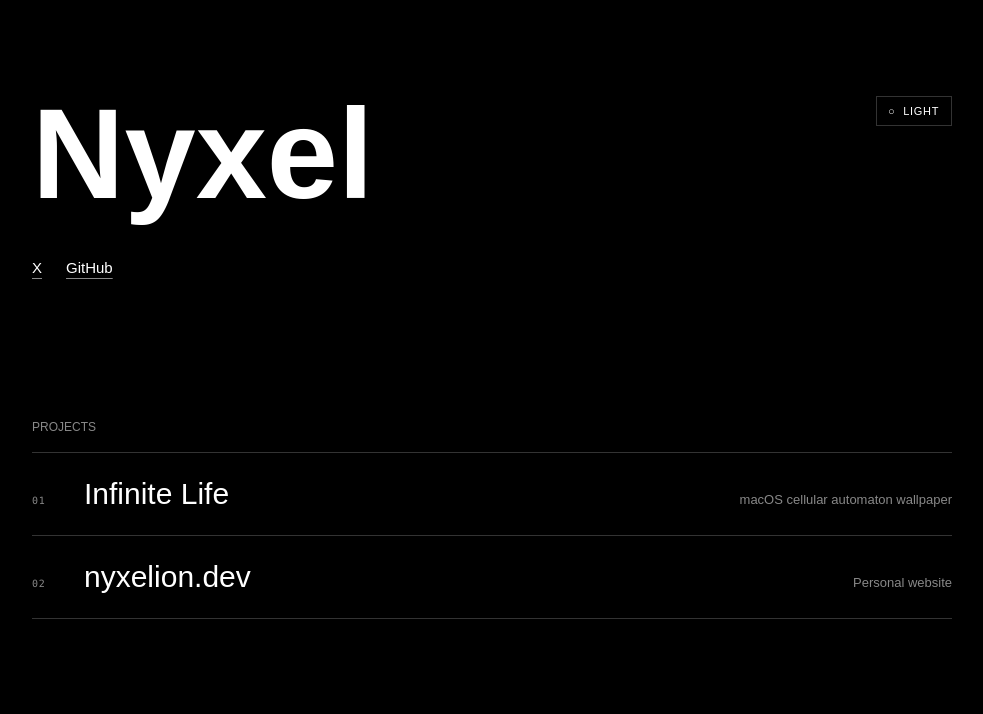
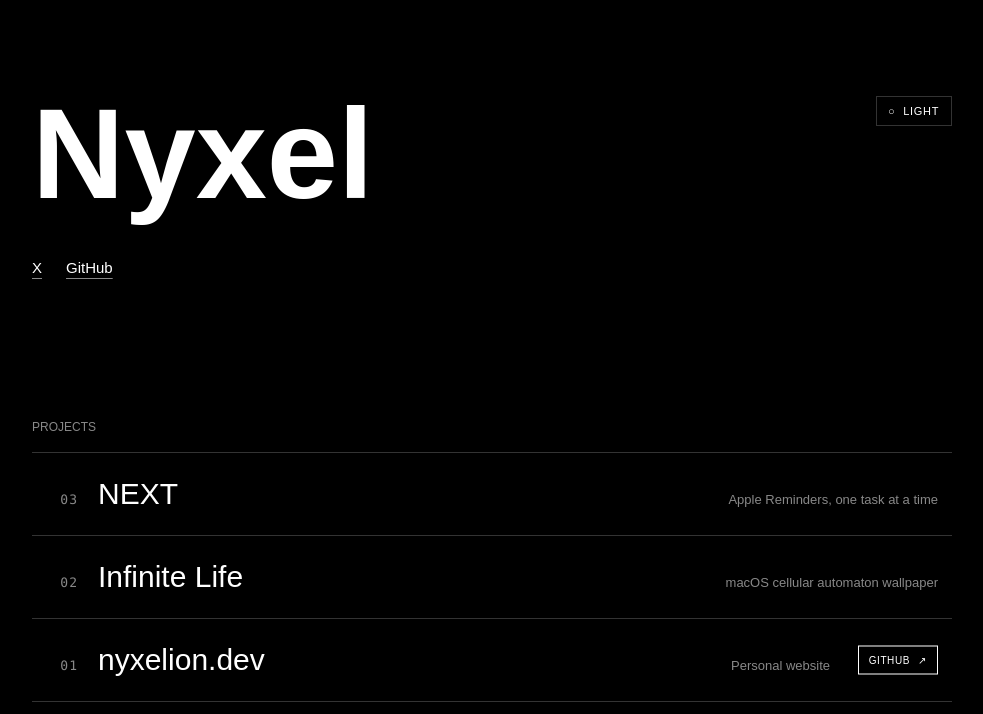
Before and after one commit to Nyxeli0n/nyxel-site, a Next.js app: page / in a window 1280 px wide. Shown: the top 714 px of the page, without its empty margins (148-1131 px from the left). Built offline with nearby package versions, Linux system fonts and the light colour scheme.

Commit message:
Project一覧とサイトアイコンを更新

```diff
--- a/app/globals.css
+++ b/app/globals.css
@@ -118,40 +118,43 @@ ul {
   list-style: none;
 }
 
-li {
+.project-card {
+  position: relative;
   border-bottom: 1px solid var(--line);
-  transition: opacity 220ms ease, filter 220ms ease;
+  transition: background-color 220ms ease, color 220ms ease,
+    opacity 220ms ease, filter 220ms ease, transform 220ms ease;
 }
 
-li a {
+.project-link {
   display: grid;
   grid-template-columns: 32px minmax(0, 1fr) auto;
   align-items: baseline;
   gap: 20px;
-  margin: 0 -14px;
   padding: 24px 14px;
-  transition: background-color 220ms ease, color 220ms ease,
-    transform 220ms ease;
 }
 
-li a:hover,
-li a:focus-visible {
+.project-card:has(.project-source) .project-link {
+  padding-right: 122px;
+}
+
+.project-card:hover,
+.project-card:focus-within {
   background: var(--foreground);
   color: var(--background);
   transform: translateX(4px);
 }
 
-ul:has(li a:hover) li:not(:has(a:hover)),
-ul:has(li a:focus-visible) li:not(:has(a:focus-visible)) {
+ul:has(.project-card:hover) .project-card:not(:hover),
+ul:has(.project-card:focus-within) .project-card:not(:focus-within) {
   opacity: 0.2;
   filter: grayscale(1);
 }
 
-li span {
+.project-link > span {
   font-size: clamp(20px, 3vw, 30px);
 }
 
-li small {
+.project-link small {
   color: var(--muted);
   font-size: 13px;
   text-align: right;
@@ -165,8 +168,34 @@ li small {
   text-align: left;
 }
 
-li a:hover small,
-li a:focus-visible small {
+.project-card:hover .project-link small,
+.project-card:focus-within .project-link small {
+  color: var(--background);
+}
+
+.project-source {
+  position: absolute;
+  z-index: 2;
+  top: 50%;
+  right: 14px;
+  display: inline-flex;
+  align-items: center;
+  gap: 8px;
+  padding: 8px 10px;
+  border: 1px solid var(--foreground);
+  background: var(--background);
+  color: var(--foreground);
+  font-size: 10px;
+  letter-spacing: 0.06em;
+  text-transform: uppercase;
+  transform: translateY(-50%);
+  transition: background-color 180ms ease, color 180ms ease,
+    opacity 180ms ease;
+}
+
+.project-source:hover,
+.project-source:focus-visible {
+  background: var(--foreground);
   color: var(--background);
 }
 
@@ -186,15 +215,24 @@ button:focus-visible {
     margin-top: 100px;
   }
 
-  li a {
+  .project-link {
     grid-template-columns: 28px minmax(0, 1fr);
     gap: 8px;
   }
 
-  li small:not(.project-number) {
+  .project-card:has(.project-source) .project-link {
+    padding-right: 94px;
+  }
+
+  .project-description {
     grid-column: 2;
     margin-top: 8px;
     text-align: left;
+  }
+
+  .project-source {
+    right: 10px;
+    padding: 7px 8px;
   }
 }
 
--- a/app/layout.tsx
+++ b/app/layout.tsx
@@ -6,6 +6,11 @@ import "./globals.css";
 export const metadata: Metadata = {
   title: "Nyxel",
   description: "Nyxel",
+  icons: {
+    icon: "/nyxel-icon-20260803.svg",
+    shortcut: "/nyxel-icon-20260803.svg",
+    apple: "/nyxel-icon-20260803.svg",
+  },
 };
 
 const themeScript = `
--- a/app/page.tsx
+++ b/app/page.tsx
@@ -9,16 +9,28 @@ const contacts = [
 
 const projects = [
   {
-    number: "01",
+    number: "03",
+    name: "NEXT",
+    description: "Apple Reminders, one task at a time",
+    href: "https://github.com/Nyxeli0n/NEXT",
+    sourceHref: null,
+    newTab: true,
+  },
+  {
+    number: "02",
     name: "Infinite Life",
     description: "macOS cellular automaton wallpaper",
     href: "https://github.com/Nyxeli0n/InfiniteLife",
+    sourceHref: null,
+    newTab: true,
   },
   {
-    number: "02",
+    number: "01",
     name: "nyxelion.dev",
     description: "Personal website",
-    href: "https://github.com/Nyxeli0n/nyxel-site",
+    href: "/",
+    sourceHref: "https://github.com/Nyxeli0n/nyxel-site",
+    newTab: false,
   },
 ];
 
@@ -71,12 +83,28 @@ export default function Home() {
         <h2 id="projects-title">Projects</h2>
         <ul>
           {projects.map((project) => (
-            <li key={project.name}>
-              <a href={project.href} target="_blank" rel="noreferrer">
+            <li className="project-card" key={project.name}>
+              <a
+                className="project-link"
+                href={project.href}
+                target={project.newTab ? "_blank" : undefined}
+                rel={project.newTab ? "noreferrer" : undefined}
+              >
                 <small className="project-number">{project.number}</small>
                 <span>{project.name}</span>
-                <small>{project.description}</small>
+                <small className="project-description">{project.description}</small>
               </a>
+              {project.sourceHref && (
+                <a
+                  className="project-source"
+                  href={project.sourceHref}
+                  target="_blank"
+                  rel="noreferrer"
+                  aria-label={`View ${project.name} source on GitHub`}
+                >
+                  GitHub <span aria-hidden="true">↗</span>
+                </a>
+              )}
             </li>
           ))}
         </ul>
```
Also changed, not shown: public/nyxel-icon-20260803.svg (renamed from app/icon.svg).
